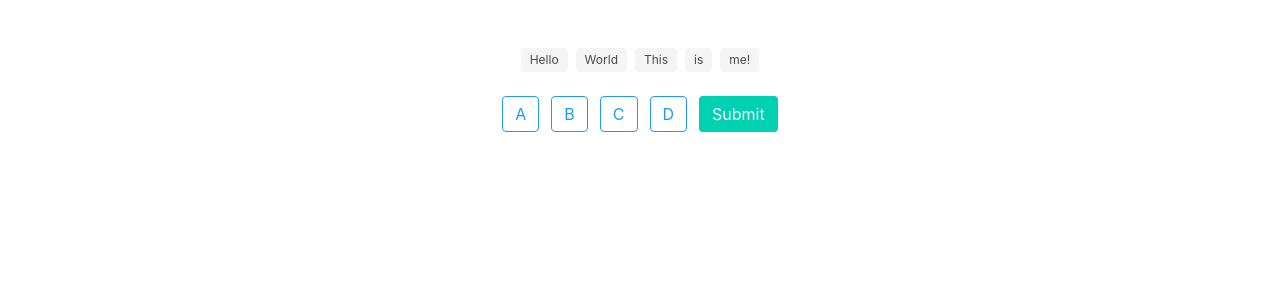
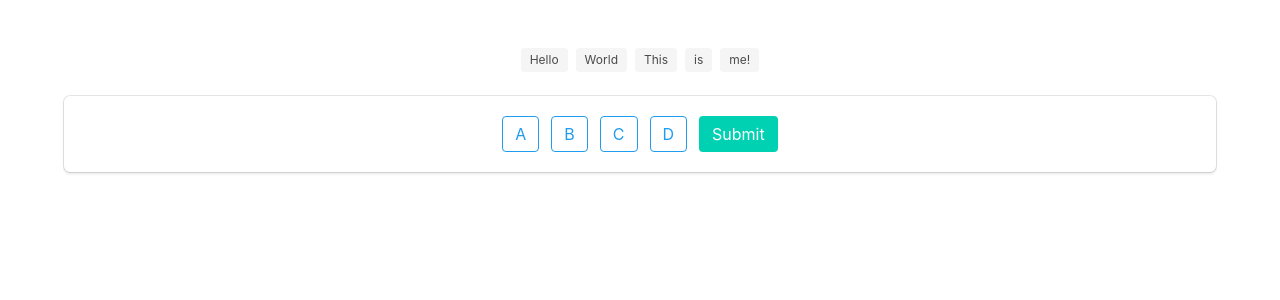
Before and after one commit to ksdme/qwise, a React (Create React App) app: page / in a window 1280 px wide. Shown: the top 300 px of the page. Built offline with nearby package versions, Linux system fonts and the light colour scheme.

Commit message:
OptionPanel: Add a box around OptionPanel

```diff
--- /dev/null
+++ b/src/components/Options/OptionPanel.css
@@ -0,0 +1,7 @@
+.fixed {
+  position: fixed;
+  bottom: 30px;
+  left: 50%;
+
+  transform: translateX(-50%);
+}
--- a/src/components/Options/OptionPanel.js
+++ b/src/components/Options/OptionPanel.js
@@ -1,12 +1,20 @@
+import './OptionPanel.css';
+
 import React from 'react';
 
 import { OptionButton, SubmitButton } from './OptionButton';
+import { react } from '../../dollar';
 
 
 export class OptionPanel extends React.Component {
 
   render() {
+    const topClasses = react.ifClasses({
+      box: true,
+    });
+
     return (
+      <div className={topClasses}>
         <div className="field is-grouped is-grouped-centered">
           <OptionButton>A</OptionButton>
           <OptionButton>B</OptionButton>
@@ -14,6 +22,7 @@ export class OptionPanel extends React.Component {
           <OptionButton>D</OptionButton>
           <SubmitButton>Submit</SubmitButton>
         </div>
+      </div>
     );
   }
 
```
Lines whose indentation alone changed are shown as unchanged.
